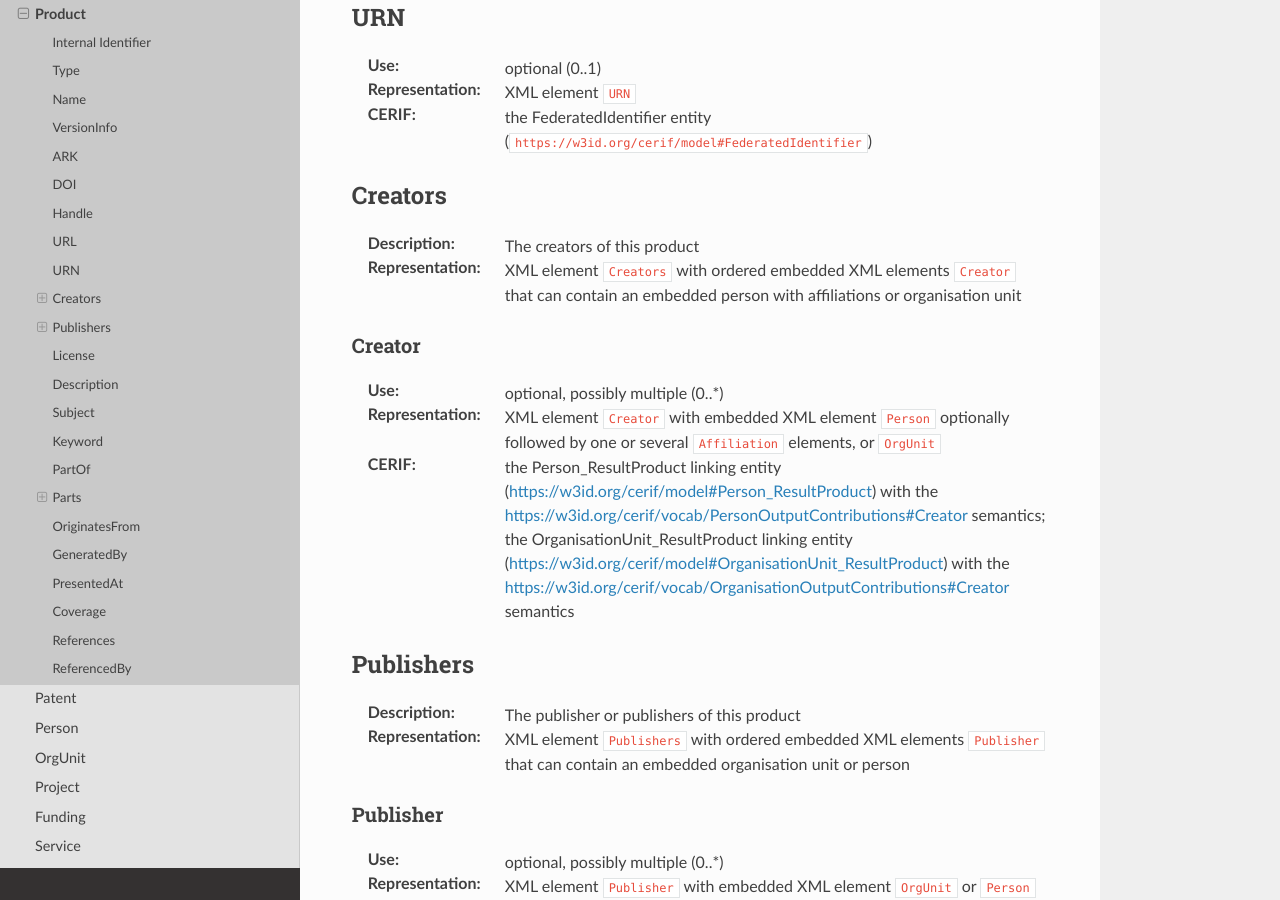
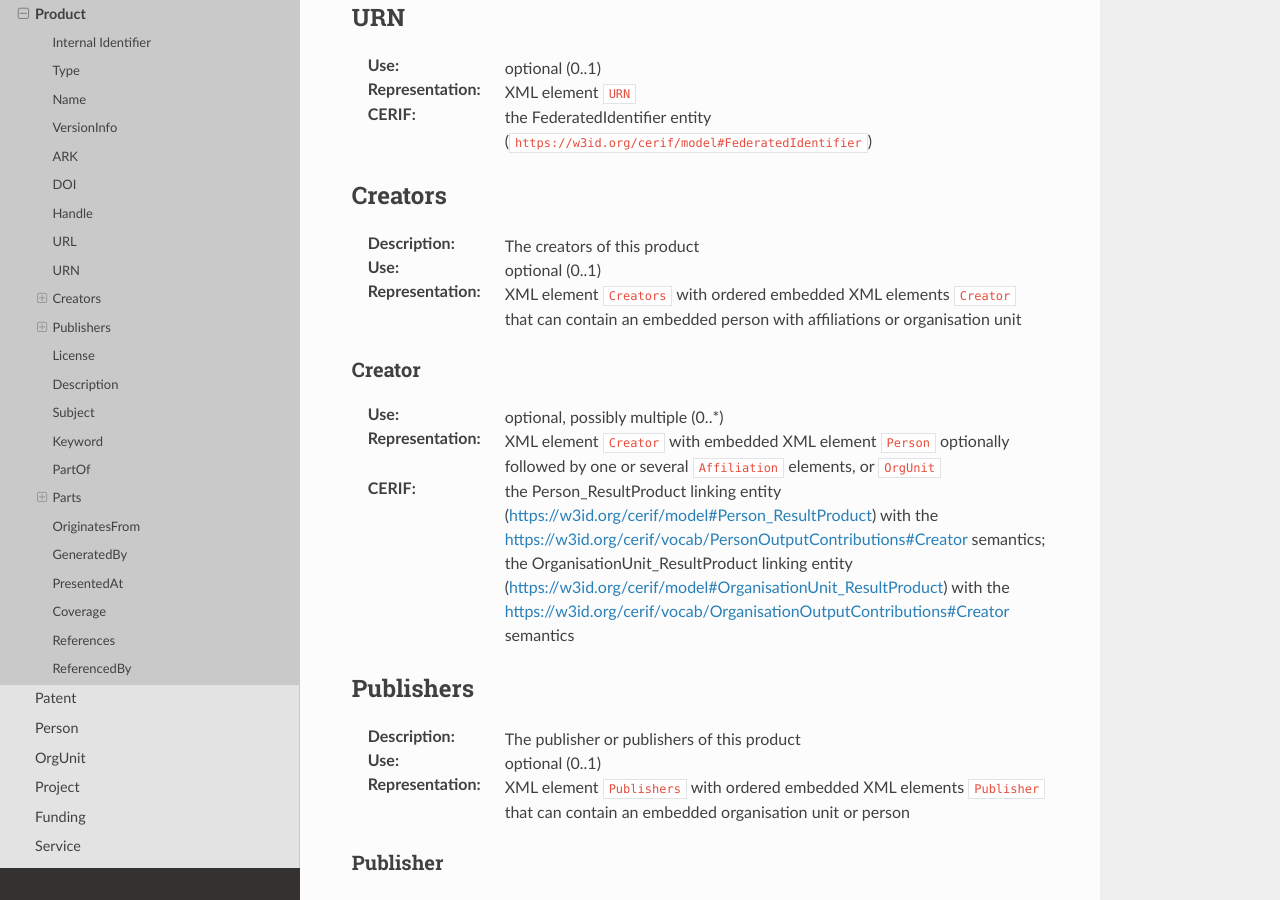
Before and after one commit to openaire/guidelines-cris-managers, a Sphinx documentation site: the page built from docs/cerif_xml_product_entity.rst, in a window 1280 px wide and 900 px high, scrolled down 3273 px. Built offline with Sphinx 7.4.7 and the Read the Docs theme 2.0.0, drawn with Linux system fonts in a browser that asks for light colours.

Commit message:
Document cardinalities of containers themselves

```diff
--- a/docs/cerif_xml_organisation_entity.rst
+++ b/docs/cerif_xml_organisation_entity.rst
@@ -63,6 +63,7 @@ PartOf
 Parts
 ^^^^^
 :Description: The list of parts (smaller units) of this unit (container element)
+:Use: optional (0..1)
 :Representation: XML element ``Parts`` with ordered embedded XML elements ``Part``
 
 
--- a/docs/cerif_xml_product_entity.rst
+++ b/docs/cerif_xml_product_entity.rst
@@ -105,6 +105,7 @@ URN
 Creators
 ^^^^^^^^
 :Description: The creators of this product
+:Use: optional (0..1)
 :Representation: XML element ``Creators`` with ordered embedded XML elements ``Creator`` that can contain an embedded person with affiliations or organisation unit
 
 
@@ -119,6 +120,7 @@ Creator
 Publishers
 ^^^^^^^^^^
 :Description: The publisher or publishers of this product
+:Use: optional (0..1)
 :Representation: XML element ``Publishers`` with ordered embedded XML elements ``Publisher`` that can contain an embedded organisation unit or person
 
 
@@ -174,6 +176,7 @@ PartOf
 Parts
 ^^^^^
 :Description: The research products that make up this product (e.g. constituent parts of a data set)
+:Use: optional (0..1)
 :Representation: XML element ``Parts`` with unordered embedded XML elements ``Part``
 
 
--- a/docs/cerif_xml_publication_entity.rst
+++ b/docs/cerif_xml_publication_entity.rst
@@ -253,6 +253,7 @@ URN
 Authors
 ^^^^^^^
 :Description: The authors of this publication
+:Use: optional (0..1)
 :Representation: XML element ``Authors`` with ordered embedded XML elements ``Author`` that can contain an embedded person with affiliations or organisation unit
 
 
@@ -267,6 +268,7 @@ Author
 Editors
 ^^^^^^^
 :Description: The editors of this publication
+:Use: optional (0..1)
 :Representation: XML element ``Editors`` with ordered embedded XML elements ``Editor`` that can contain an embedded person with affiliations or organisation unit
 
 
@@ -281,6 +283,7 @@ Editor
 Publishers
 ^^^^^^^^^^
 :Description: The publishers of this publication
+:Use: optional (0..1)
 :Representation: XML element ``Publishers`` with ordered embedded XML elements ``Publisher`` that can contain an embedded organisation unit or person
 
 
```
Also changed, not shown: 1 other file.
